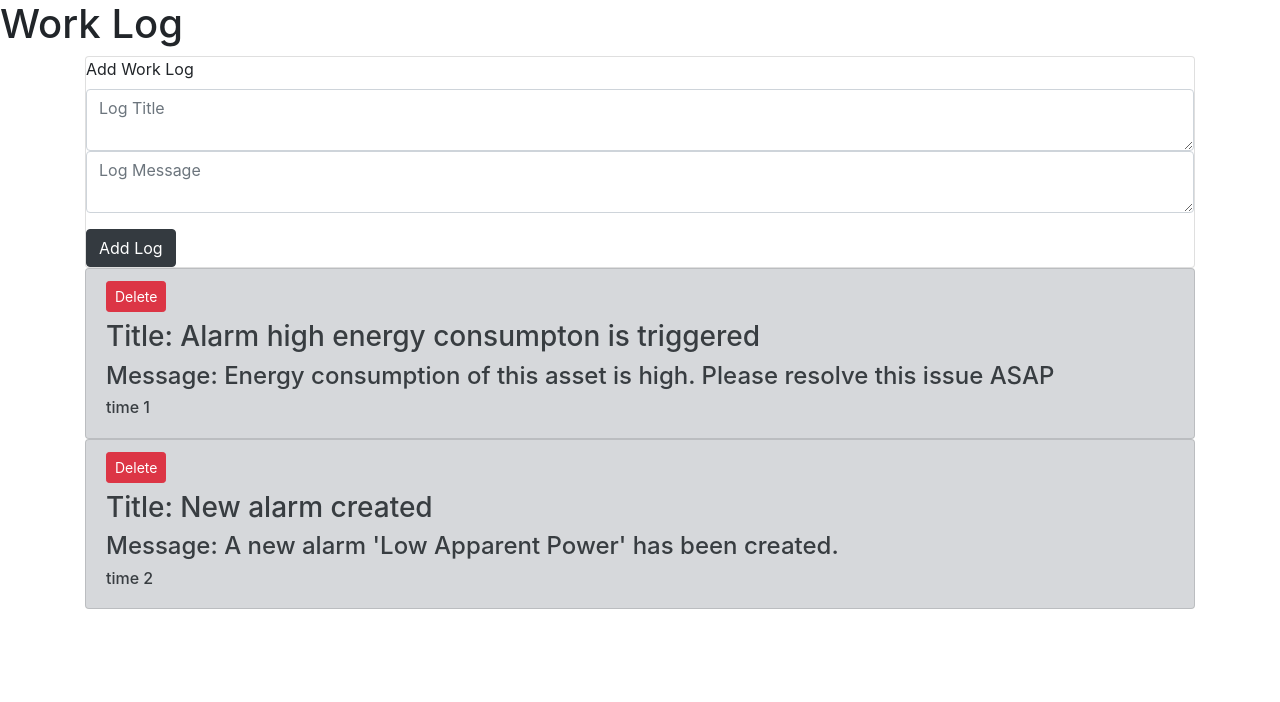
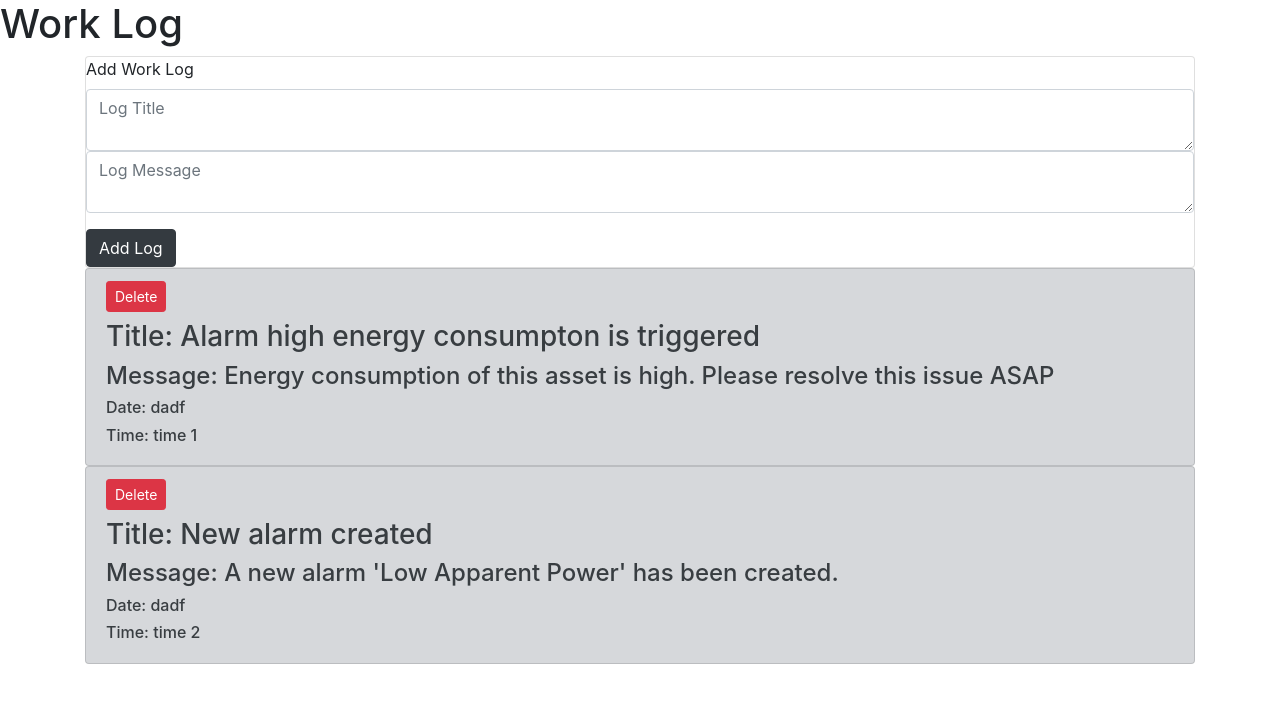
Before and after one commit to ctaylr13/workLog, a React (Create React App) app in the folder my-app/: page / in a window 1280 px wide. Shown: the top 702 px of the page. Built offline with nearby package versions, Linux system fonts and the light colour scheme.

Commit message:
added date and time

```diff
--- a/my-app/package.json
+++ b/my-app/package.json
@@ -7,6 +7,7 @@
     "react": "^16.8.3",
     "react-dom": "^16.8.3",
     "react-scripts": "2.1.5",
+    "react-timestamp": "^4.4.0",
     "reactstrap": "^7.1.0",
     "uuid": "^3.3.2"
   },
--- a/my-app/src/App.js
+++ b/my-app/src/App.js
@@ -1,4 +1,5 @@
 import React, { Component } from 'react';
+import Timestamp from 'react-timestamp';
 import './App.css';
 import 'bootstrap/dist/css/bootstrap.min.css';
 import uuid from 'uuid';
@@ -13,8 +14,8 @@ class App extends Component {
       newTitle: '',
       newMessage: '',
       entries: [
-            { id: uuid(), title: 'Alarm high energy consumpton is triggered', message: 'Energy consumption of this asset is high. Please resolve this issue ASAP', time: 'time 1'},
-            { id: uuid(), title: 'New alarm created', message: 'A new alarm \'Low Apparent Power\' has been created.', time: 'time 2'},
+            { id: uuid(), title: 'Alarm high energy consumpton is triggered', message: 'Energy consumption of this asset is high. Please resolve this issue ASAP',date: "dadf", time: 'time 1'},
+            { id: uuid(), title: 'New alarm created', message: 'A new alarm \'Low Apparent Power\' has been created.', date: "dadf", time: 'time 2'},
         ]
     };
     this.addLog = this.addLog.bind(this);
@@ -39,11 +40,13 @@ class App extends Component {
   addLog = (e) => {
     e.preventDefault();
     console.log(this.state);
+    var date = new Date();
     var newLog = {
       id: uuid(),
       title: this.state.newTitle,
       message: this.state.newMessage,
-      time: "time string"
+      date: date.toISOString().substring(0,10),
+      time: date.toISOString().substring(11, 19)
     };
     this.setState({
       newMessage: {},
@@ -68,8 +71,8 @@ class App extends Component {
         addLogFunction={this.addLog}
         onChangeTitle={this.onChangeTitle}
         onChangeMessage={this.onChangeMessage} />
-       {this.state.entries.map(({ id, title, message, time }) => (
-         <WorkLog id={id} title={title} message={message} time={time} deleteFunction={this.deleteLog}/>
+       {this.state.entries.map(({ id, title, message, date, time }) => (
+         <WorkLog id={id} title={title} message={message} date={date} time={time} deleteFunction={this.deleteLog}/>
        ))}
       </div>
     );
--- a/my-app/src/components/WorkLog.js
+++ b/my-app/src/components/WorkLog.js
@@ -2,7 +2,7 @@ import React, { Component } from 'react';
 import { Container, ListGroup, ListGroupItem, Button } from 'reactstrap';
 import { CSSTransition, TransitionGroup } from 'react-transition-group';
 import uuid from 'uuid';
-
+import Timestamp from 'react-timestamp';
 
 class WorkLog extends Component {
 
@@ -12,7 +12,7 @@ class WorkLog extends Component {
         deleteFunction(id);
     }
     render() {
-        const { id, title, message, time, deleteFunction } = this.props;
+        const { id, title, message, date, time, deleteFunction } = this.props;
         return (
             <Container >
                 <ListGroup >
@@ -29,7 +29,8 @@ class WorkLog extends Component {
                                     </h6>
                                     <h3>Title: {title}</h3>
                                     <h4>Message: {message}</h4>
-                                    <h6>{time}</h6>
+                                    <h6>Date: {date}</h6>
+                                    <h6>Time: {time}</h6>
                             </ListGroupItem>
                         </CSSTransition>
                     </TransitionGroup>
```
Also changed, not shown: 1 other file (tests, documents, lock files or other folders).
